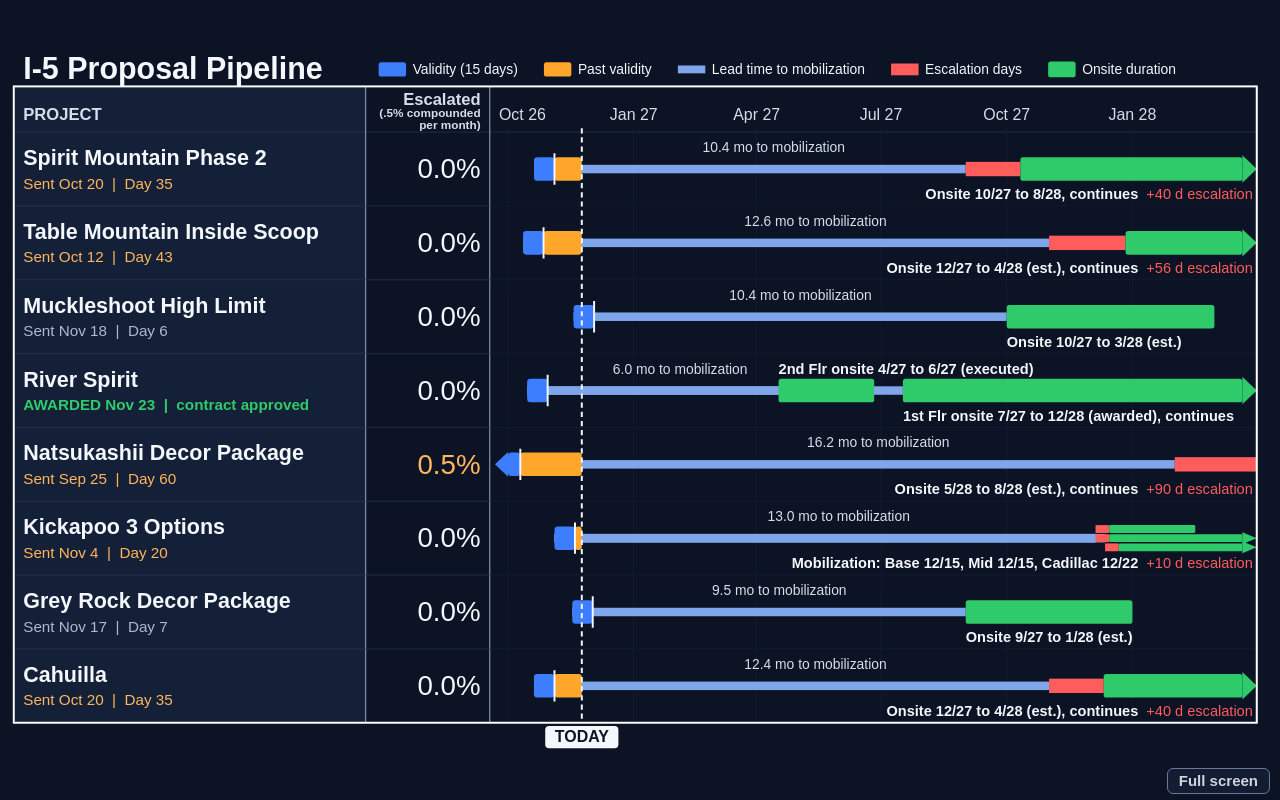
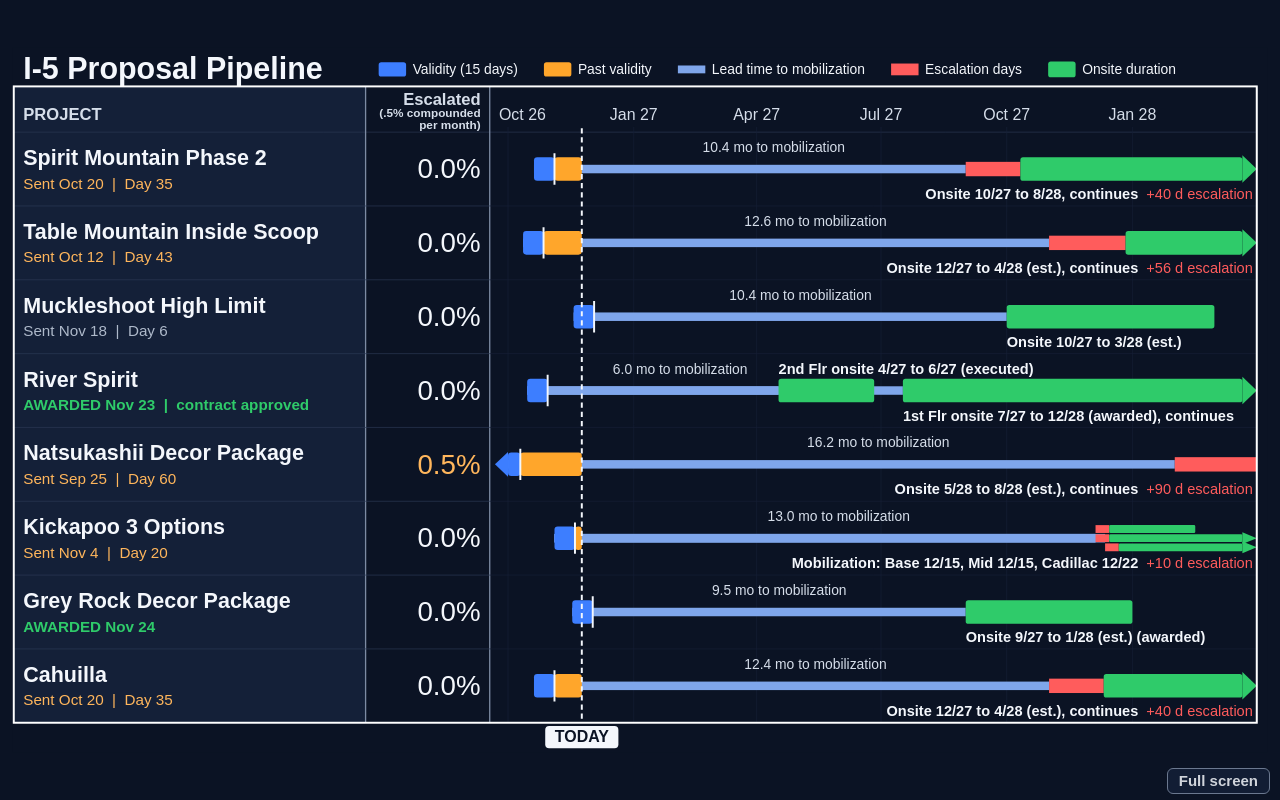
Before and after one commit to johndwilliams96/roy-journey, a plain HTML site: page i5-pipeline/index.html in a window 1280 px wide. Drawn offline with Linux system fonts and the light colour scheme.

Commit message:
Update I-5 pipeline: Grey Rock awarded
Co-authored-by: johndwilliams96 <johndwilliams96@users.noreply.github.com>

```diff
--- a/i5-pipeline/index.html
+++ b/i5-pipeline/index.html
@@ -29,7 +29,7 @@ var ITEMS = [
   { id: "P4", project: "Muckleshoot High Limit", sent: "2026-11-18", mobs: [{ label: "Onsite", start: "2027-10-01", months: 5, monthOnly: true }] },
   // Escalation starts at expected execution 10/15/26 per John (actual send 2026-08-28). Onsite dates per Attachment D schedule (8/27/26).
   // Contract approved per John 11/23/2026: awarded, so escalation is frozen (no added days, 0.0%).
-  { id: "P5", project: "River Spirit", sent: "2026-10-15", startLabel: "Exec start", awarded: "2026-11-23", mobs: [
+  { id: "P5", project: "River Spirit", sent: "2026-10-15", startLabel: "Exec start", awarded: "2026-11-23", awardNote: "contract approved", mobs: [
     { label: "2nd Flr", start: "2027-04-17", end: "2027-06-26", monthOnly: false, executed: true },
     { label: "1st Flr", start: "2027-07-17", end: "2028-12-25", monthOnly: false }
   ] },
@@ -43,7 +43,8 @@ var ITEMS = [
     { label: "Cadillac", start: "2027-12-12", end: "2028-07-23", monthOnly: false }
   ] },
   // Sent 11/17/26 confirmed by John. Mobilization Sep 2027 (month only; stored 2027-09-01). Assumed 4 months onsite.
-  { id: "P11", project: "Grey Rock Decor Package", sent: "2026-11-17", mobs: [{ label: "Onsite", start: "2027-09-01", monthOnly: true }] },
+  // Awarded per John 11/24/2026: escalation frozen (no added days, 0.0%).
+  { id: "P11", project: "Grey Rock Decor Package", sent: "2026-11-17", awarded: "2026-11-24", mobs: [{ label: "Onsite", start: "2027-09-01", monthOnly: true }] },
   { id: "P2", project: "Cahuilla", sent: "2026-10-20", mobs: [{ label: "Onsite", start: "2027-11-01", monthOnly: true }] }
 ];
 
@@ -257,7 +258,7 @@ function draw(ctx, font, today) {
     line(0, y + ROW, CX0, y + ROW, C.grid, 1);
     line(CX0, y + ROW, XR, y + ROW, C.gridFaint, 1);
     text(r.i.project, 16, mid - 6, 31, 700, C.ink);
-    text(r.i.awarded ? "AWARDED " + fmtShort(parseDate(r.i.awarded)) + "  |  contract approved" : (r.i.startLabel || "Sent") + " " + fmtShort(r.sent) + "  |  Day " + r.daysSince, 16, mid + 30, 22, r.i.awarded ? 700 : 400, r.over > 0 ? C.warn : r.i.awarded ? C.onsite : C.ink3);
+    text(r.i.awarded ? "AWARDED " + fmtShort(parseDate(r.i.awarded)) + (r.i.awardNote ? "  |  " + r.i.awardNote : "") : (r.i.startLabel || "Sent") + " " + fmtShort(r.sent) + "  |  Day " + r.daysSince, 16, mid + 30, 22, r.i.awarded ? 700 : 400, r.over > 0 ? C.warn : r.i.awarded ? C.onsite : C.ink3);
     text(r.escPct.toFixed(1) + "%", c2, mid + 14, 40, 400, r.escPct > 0 ? C.warn : C.ink, "right");
   }
   ctx.save();
```
